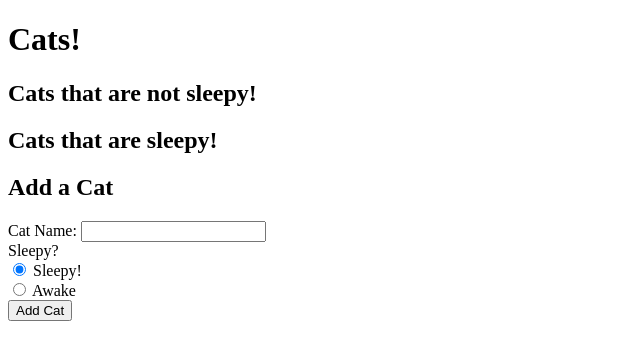
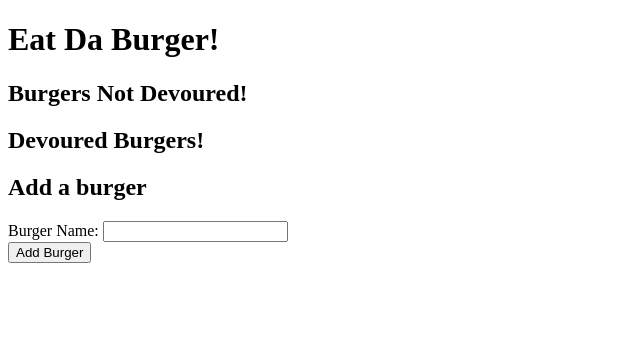
Before and after one commit to jeffpball/burger, a Node server app: template views/index.handlebars in a window 1280 px wide. Shown: the top 360 px of the page, without its empty margins (0-640 px from the left). Run offline with Node 20, Linux system fonts and the light colour scheme; the template is opened without the code that fills it, so the values that code supplies are empty; some libraries are stand-ins or nearby versions.

Commit message:
Align export variables and parameters between model, controoller, views

```diff
--- a/views/index.handlebars
+++ b/views/index.handlebars
@@ -1,38 +1,32 @@
-<h1>Cats!</h1>
+<h1>Eat Da Burger!</h1>
 
-<h2>Cats that are not sleepy!</h2>
+<h2>Burgers Not Devoured!</h2>
 
 <ul>
-  {{#each cats}}
-    {{#unless sleepy}}
-      {{> cats/cat-block sleep=true}}
+  {{#each burgers}}
+    {{#unless devoured}}
+      {{> burgers/burger-block devoured=false}}
     {{/unless}}
   {{/each}}
 </ul>
 
-<h2>Cats that are sleepy!</h2>
+<h2>Devoured Burgers!</h2>
 
 <ul>
-  {{#each cats}}
-    {{#if sleepy}}
-      {{> cats/cat-block sleep=false}}
+  {{#each burgerss}}
+    {{#if devoured}}
+      {{> burgers/burger-block devoured=true}}
     {{/if}}
   {{/each}}
 </ul>
 
-<h2>Add a Cat</h2>
+<h2>Add a burger</h2>
 <form class="create-form">
 
   <div class="form-group">
-    <label for="ca">Cat Name:</label>
+    <label for="ca">Burger Name:</label>
     <input type="text" id="ca" name="name">
   </div>
 
-  <div class="form-group">
-    <label for="slee">Sleepy?</label><br>
-    <input type="radio" name="sleepy" value="1" checked> Sleepy!<br>
-    <input type="radio" name="sleepy" value="0"> Awake
-  </div>
-
-  <button type="submit">Add Cat</button>
+  <button type="submit">Add Burger</button>
 </form>
```
Also changed, not shown: controllers/burgers_controller.js (+4 -4 lines).
